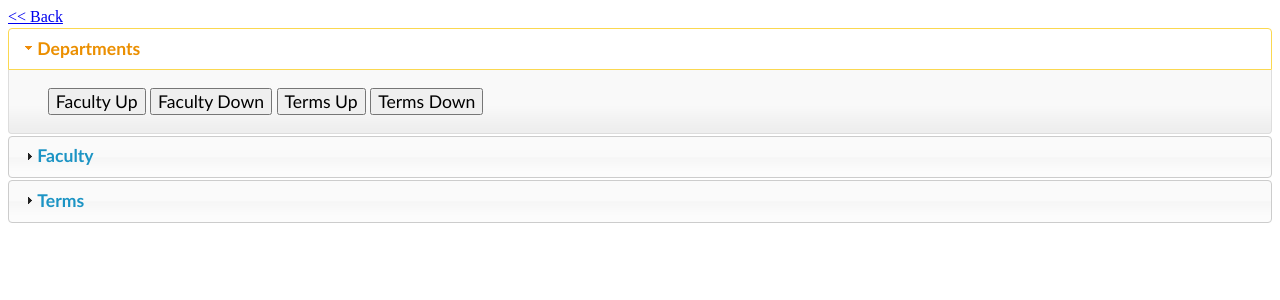
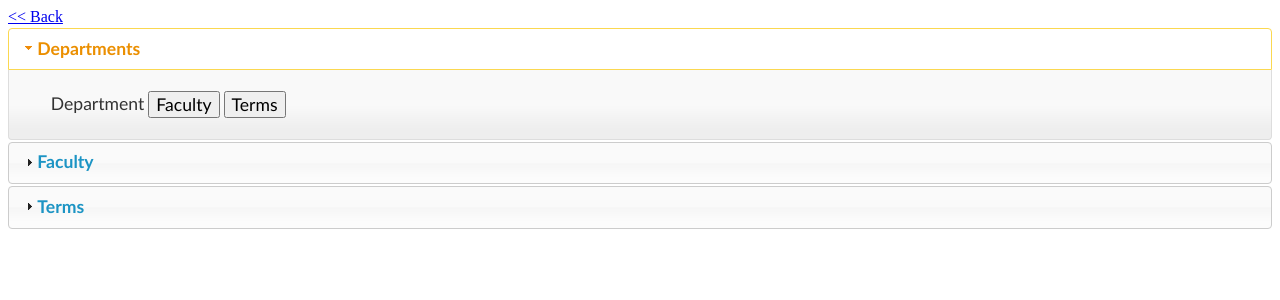
Before and after one commit to Brown-University-Library/OLD-ARCHIVED_rab-vocab, a Flask app: template app/templates/dashboard.html in a window 1280 px wide. Shown: the top 300 px of the page. Run offline with Flask 2, Linux system fonts and the light colour scheme; the template is opened without the code that fills it, so the values that code supplies are empty; parts of the project's set-up code (start-up, migrations or seed data) failed here and were passed over.

Commit message:
Better sorting

```diff
--- a/app/templates/dashboard.html
+++ b/app/templates/dashboard.html
@@ -41,13 +41,14 @@
 	<div class="top-accordion">
 		<h3>Departments</h3>
 		<div>
-			<div>
-				<button class="sort1">Faculty Up</button>
-				<button class="sort2">Faculty Down</button>
-				<button class="sort3">Terms Up</button>
-				<button class="sort4">Terms Down</button>
-			</div>
 			<table>
+				<thead>
+					<tr>
+						<td>Department</td>
+						<td><button class='dept-fac-sort' data-order='asc'>Faculty</button></td>
+						<td><button class='dept-term-sort' data-order='asc'>Terms</button></td>
+					</tr>
+				</thead>
 				<tbody class="dept-sort-list">
 				{% for row in data.depts %}
 					<tr data-dept-fac-cnt="{{ row.fac_count }}" data-dept-term-cnt="{{row.term_count }}">
@@ -61,11 +62,13 @@
 		</div>
 		<h3>Faculty</h3>
 		<div>
-			<div>
-				<button class="sort5">Terms Up</button>
-				<button class="sort6">Terms Down</button>
-			</div>
 			<table>
+				<thead>
+					<tr>
+						<td>Faculty</td>
+						<td><button class='fac-term-sort' data-order='asc'>Terms</button></td>
+					</tr>
+				</thead>
 				<tbody class="fac-sort-list">
 				{% for row in data.faculty %}
 					<tr data-fac-term-cnt="{{ row.term_count }}">
@@ -78,11 +81,13 @@
 		</div>
 		<h3>Terms</h3>
 		<div>
-			<div>
-				<button class="sort7">Faculty Up</button>
-				<button class="sort8">Faculty Down</button>
-			</div>
 			<table>
+				<thead>
+					<tr>
+						<td>Terms</td>
+						<td><button class='term-fac-sort' data-order='asc'>Faculty</button></td>
+					</tr>
+				</thead>
 				<tbody class="term-sort-list">
 				{% for row in data.terms %}
 					<tr data-term-fac-cnt="{{ row.fac_count }}">
@@ -131,29 +136,25 @@
 			    $element.detach().appendTo($selector);
 			}
 
-			$(document).on('click', '.sort1', function() {
-			    sortCount('data-dept-fac-cnt', '.dept-sort-list', 'tr', 'desc');
+			$(document).on('click', '.dept-fac-sort', function() {
+				var order = $(this).attr('data-order');
+			    sortCount('data-dept-fac-cnt', '.dept-sort-list', 'tr', order);
+			    $(this).attr('data-order', order === 'asc' ? 'desc' : 'asc');
 			});
-			$(document).on('click', '.sort2', function() {
-			    sortCount('data-dept-fac-cnt', '.dept-sort-list', 'tr', 'asc');
+			$(document).on('click', '.dept-term-sort', function() {
+				var order = $(this).attr('data-order');
+			    sortCount('data-dept-term-cnt', '.dept-sort-list', 'tr', order);
+			    $(this).attr('data-order', order === 'asc' ? 'desc' : 'asc');
 			});
-			$(document).on('click', '.sort3', function() {
-			    sortCount('data-dept-term-cnt', '.dept-sort-list', 'tr', 'desc');
+			$(document).on('click', '.fac-term-sort', function() {
+				var order = $(this).attr('data-order');
+			    sortCount('data-fac-term-cnt', '.fac-sort-list', 'tr', order);
+			    $(this).attr('data-order', order === 'asc' ? 'desc' : 'asc');
 			});
-			$(document).on('click', '.sort4', function() {
-			    sortCount('data-dept-term-cnt', '.dept-sort-list', 'tr', 'asc');
-			});
-			$(document).on('click', '.sort5', function() {
-			    sortCount('data-fac-term-cnt', '.fac-sort-list', 'tr', 'desc');
-			});
-			$(document).on('click', '.sort6', function() {
-			    sortCount('data-fac-term-cnt', '.fac-sort-list', 'tr', 'asc');
-			});
-			$(document).on('click', '.sort7', function() {
-			    sortCount('data-term-fac-cnt', '.term-sort-list', 'tr', 'desc');
-			});
-			$(document).on('click', '.sort8', function() {
-			    sortCount('data-term-fac-cnt', '.term-sort-list', 'tr', 'asc');
+			$(document).on('click', '.term-fac-sort', function() {
+				var order = $(this).attr('data-order');
+			    sortCount('data-term-fac-cnt', '.term-sort-list', 'tr', order);
+			    $(this).attr('data-order', order === 'asc' ? 'desc' : 'asc');
 			});
 		</script>
 </body>
```
